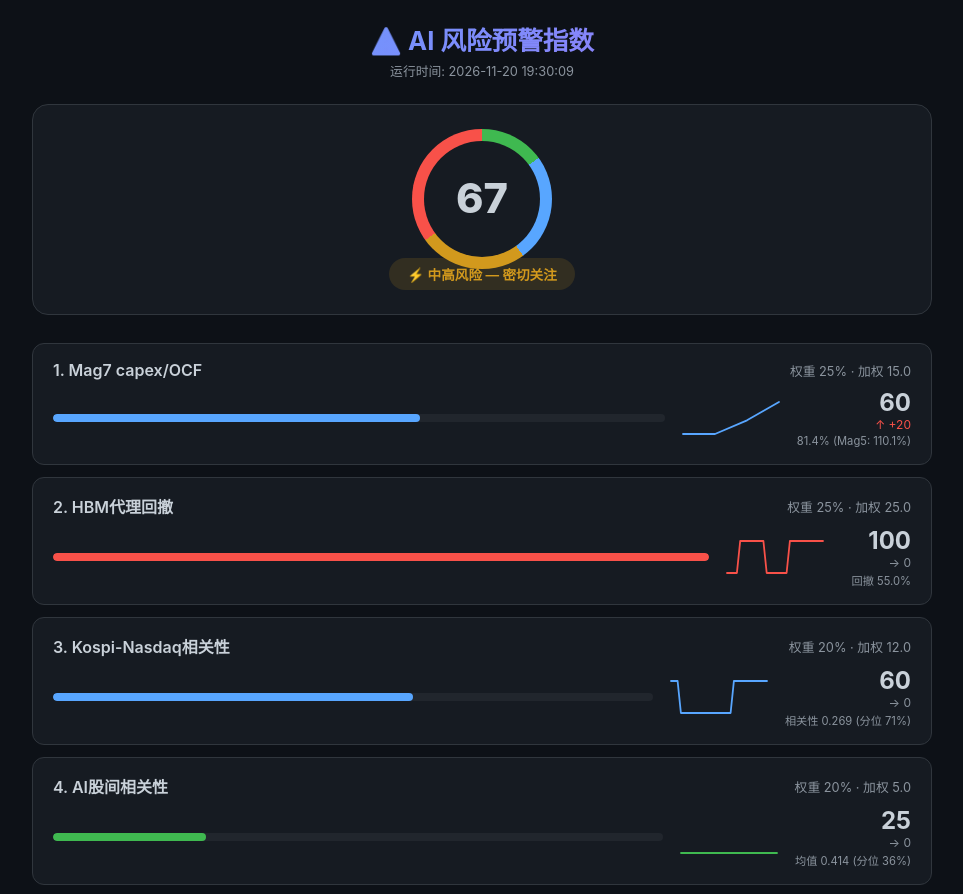
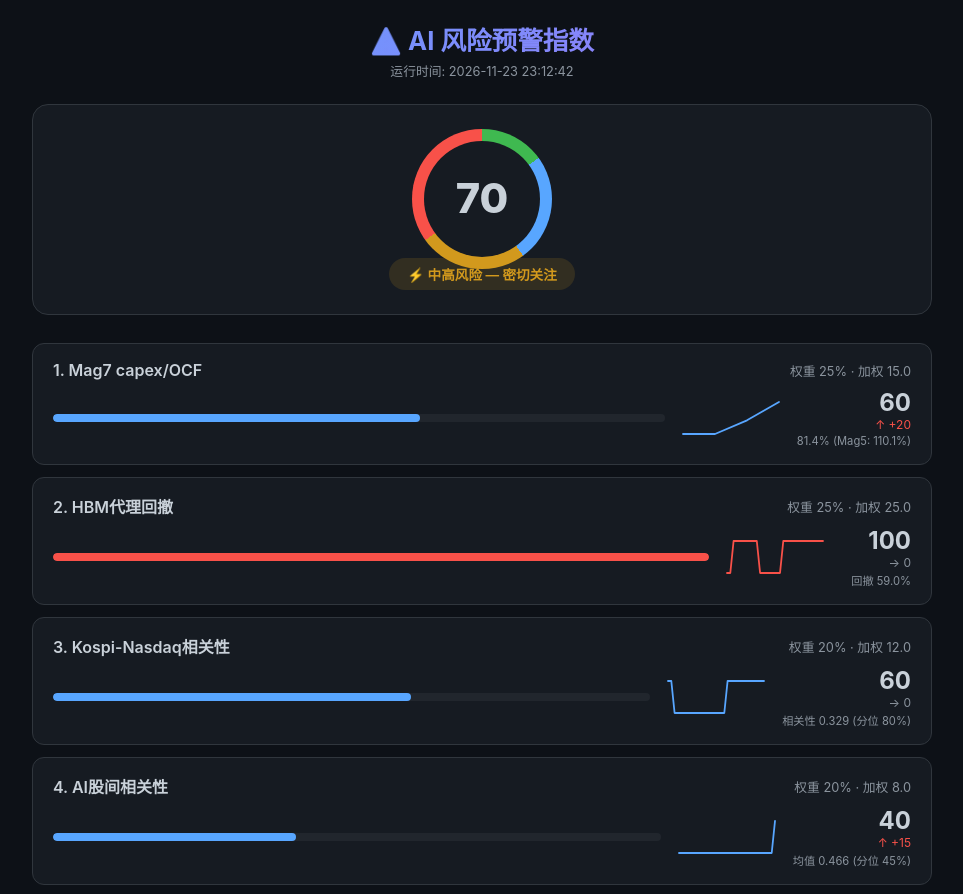
Before and after one commit to s0nd3rx-byte/ai-risk-dashboard, a plain HTML site: page index.html in a window 1280 px wide. Shown: the top 894 px of the page, without its empty margins (158-1121 px from the left). Drawn offline with Linux system fonts and the light colour scheme.

Commit message:
[自动] 每日数据更新

```diff
--- a/dashboard_data.json
+++ b/dashboard_data.json
@@ -1,6 +1,6 @@
 {
-  "timestamp": "2026-11-20 19:30:09",
-  "total_score": 67.0,
+  "timestamp": "2026-11-23 23:12:42",
+  "total_score": 70.0,
   "alert": "⚡ 中高风险 — 密切关注",
   "alert_level": "warning",
   "indicators": [
@@ -28,8 +28,6 @@
       "history": [
         90,
         90,
-        90,
-        90,
         100,
         100,
         100,
@@ -55,9 +53,11 @@
         100,
         100,
         100,
+        100,
+        100,
         100
       ],
-      "raw_value": "回撤 55.0%",
+      "raw_value": "回撤 59.0%",
       "trend": "flat"
     },
     {
@@ -67,7 +67,6 @@
       "weighted": 12.0,
       "prev_score": 60,
       "history": [
-        60,
         60,
         60,
         40,
@@ -96,16 +95,17 @@
         60,
         60,
         60,
+        60,
         60
       ],
-      "raw_value": "相关性 0.269 (分位 71%)",
+      "raw_value": "相关性 0.329 (分位 80%)",
       "trend": "flat"
     },
     {
       "name": "AI股间相关性",
-      "score": 25,
+      "score": 40,
       "weight": 0.2,
-      "weighted": 5.0,
+      "weighted": 8.0,
       "prev_score": 25,
       "history": [
         25,
@@ -137,10 +137,10 @@
         25,
         25,
         25,
-        25
+        40
       ],
-      "raw_value": "均值 0.414 (分位 36%)",
-      "trend": "flat"
+      "raw_value": "均值 0.466 (分位 45%)",
+      "trend": "up"
     },
     {
       "name": "Shiller CAPE",
--- a/index.html
+++ b/index.html
@@ -135,7 +135,7 @@
 // ════════════════════════════════════════════
 //  内嵌数据 — dashboard.py 每次运行后自动覆盖
 // ════════════════════════════════════════════
-const DEMO_DATA = {"timestamp": "2026-11-20 19:30:09", "total_score": 67.0, "alert": "⚡ 中高风险 — 密切关注", "alert_level": "warning", "indicators": [{"name": "Mag7 capex/OCF", "score": 60, "weight": 0.25, "weighted": 15.0, "prev_score": 40, "history": [25, 25, 40, 60], "raw_value": "81.4% (Mag5: 110.1%)", "trend": "up"}, {"name": "HBM代理回撤", "score": 100, "weight": 0.25, "weighted": 25.0, "prev_score": 100, "history": [90, 90, 90, 90, 100, 100, 100, 100, 100, 100, 100, 100, 90, 90, 90, 90, 90, 90, 90, 100, 100, 100, 100, 100, 100, 100, 100, 100, 100, 100], "raw_value": "回撤 55.0%", "trend": "flat"}, {"name": "Kospi-Nasdaq相关性", "score": 60, "weight": 0.2, "weighted": 12.0, "prev_score": 60, "history": [60, 60, 60, 40, 40, 40, 40, 40, 40, 40, 40, 40, 40, 40, 40, 40, 40, 40, 40, 60, 60, 60, 60, 60, 60, 60, 60, 60, 60, 60], "raw_value": "相关性 0.269 (分位 71%)", "trend": "flat"}, {"name": "AI股间相关性", "score": 25, "weight": 0.2, "weighted": 5.0, "prev_score": 25, "history": [25, 25, 25, 25, 25, 25, 25, 25, 25, 25, 25, 25, 25, 25, 25, 25, 25, 25, 25, 25, 25, 25, 25, 25, 25, 25, 25, 25, 25, 25], "raw_value": "均值 0.414 (分位 36%)", "trend": "flat"}, {"name": "Shiller CAPE", "score": 100, "weight": 0.1, "weighted": 10.0, "prev_score": 100, "history": [100], "raw_value": "CAPE 41.29", "trend": "flat"}]};
+const DEMO_DATA = {"timestamp": "2026-11-23 23:12:42", "total_score": 70.0, "alert": "⚡ 中高风险 — 密切关注", "alert_level": "warning", "indicators": [{"name": "Mag7 capex/OCF", "score": 60, "weight": 0.25, "weighted": 15.0, "prev_score": 40, "history": [25, 25, 40, 60], "raw_value": "81.4% (Mag5: 110.1%)", "trend": "up"}, {"name": "HBM代理回撤", "score": 100, "weight": 0.25, "weighted": 25.0, "prev_score": 100, "history": [90, 90, 100, 100, 100, 100, 100, 100, 100, 100, 90, 90, 90, 90, 90, 90, 90, 100, 100, 100, 100, 100, 100, 100, 100, 100, 100, 100, 100, 100], "raw_value": "回撤 59.0%", "trend": "flat"}, {"name": "Kospi-Nasdaq相关性", "score": 60, "weight": 0.2, "weighted": 12.0, "prev_score": 60, "history": [60, 60, 40, 40, 40, 40, 40, 40, 40, 40, 40, 40, 40, 40, 40, 40, 40, 40, 60, 60, 60, 60, 60, 60, 60, 60, 60, 60, 60, 60], "raw_value": "相关性 0.329 (分位 80%)", "trend": "flat"}, {"name": "AI股间相关性", "score": 40, "weight": 0.2, "weighted": 8.0, "prev_score": 25, "history": [25, 25, 25, 25, 25, 25, 25, 25, 25, 25, 25, 25, 25, 25, 25, 25, 25, 25, 25, 25, 25, 25, 25, 25, 25, 25, 25, 25, 25, 40], "raw_value": "均值 0.466 (分位 45%)", "trend": "up"}, {"name": "Shiller CAPE", "score": 100, "weight": 0.1, "weighted": 10.0, "prev_score": 100, "history": [100], "raw_value": "CAPE 41.29", "trend": "flat"}]};
 
 // ════════════════════════════════════════════
 //  初始化
```
